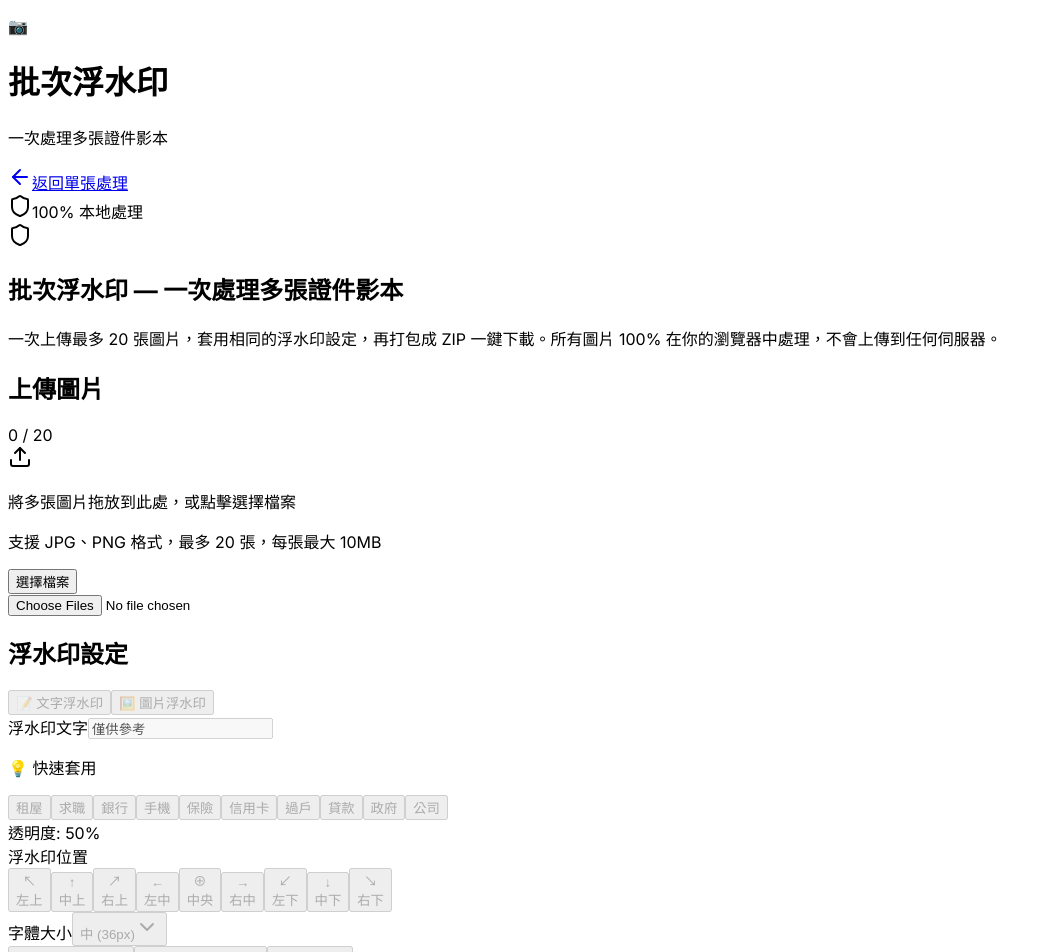
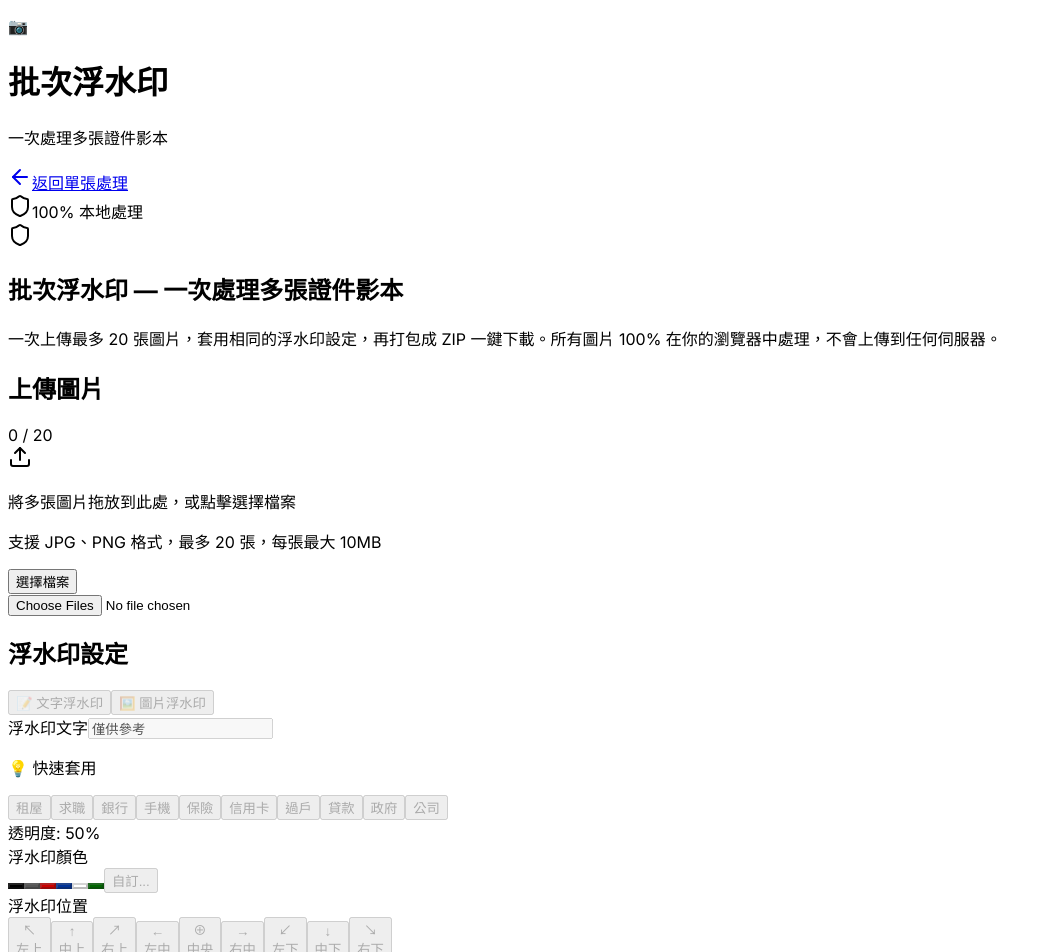
Before and after one commit to justin2061/PrivacyWatermark, a React (Vite) app in the folder client/: page /batch in a window 1280 px wide. Shown: the top 952 px of the page, without its empty margins (0-1052 px from the left). Built offline with nearby package versions, Linux system fonts and the light colour scheme.

Commit message:
feat: add watermark color customization with presets

```diff
--- a/client/src/components/watermark/WatermarkControls.tsx
+++ b/client/src/components/watermark/WatermarkControls.tsx
@@ -1,4 +1,4 @@
-import { useRef } from "react";
+import { useRef, useState } from "react";
 import { Card } from "@/components/ui/card";
 import { Input } from "@/components/ui/input";
 import { Label } from "@/components/ui/label";
@@ -11,6 +11,7 @@ export interface WatermarkSettings {
   opacity: number;
   position: 'top-left' | 'top-center' | 'top-right' | 'center-left' | 'center' | 'center-right' | 'bottom-left' | 'bottom-center' | 'bottom-right';
   fontSize: 'small' | 'medium' | 'large' | 'xlarge';
+  color: string; // text watermark color as hex
   logoSrc: string | null; // logo image as a data URL (never uploaded — stays local)
   logoSize: number; // logo width as a percentage of the original image width (10-50)
 }
@@ -27,6 +28,7 @@ interface WatermarkControlsProps {
 
 export function WatermarkControls({ settings, onSettingsChange, disabled }: WatermarkControlsProps) {
   const logoInputRef = useRef<HTMLInputElement>(null);
+  const [showCustomColor, setShowCustomColor] = useState(false);
 
   const handleLogoSelect = (event: React.ChangeEvent<HTMLInputElement>) => {
     const file = event.target.files?.[0];
@@ -47,6 +49,19 @@ export function WatermarkControls({ settings, onSettingsChange, disabled }: Wate
     };
     reader.readAsDataURL(file);
   };
+
+  const colorPresets = [
+    { value: '#000000', label: '黑' },
+    { value: '#555555', label: '深灰' },
+    { value: '#CC0000', label: '紅' },
+    { value: '#003399', label: '深藍' },
+    { value: '#FFFFFF', label: '白' },
+    { value: '#006600', label: '深綠' },
+  ];
+
+  const isCustomColor = !colorPresets.some(
+    (p) => p.value.toLowerCase() === settings.color.toLowerCase()
+  );
 
   const positions = [
     { value: 'top-left', label: '左上', icon: '↖' },
@@ -236,6 +251,54 @@ export function WatermarkControls({ settings, onSettingsChange, disabled }: Wate
           />
         </div>
 
+        {/* Color Selection */}
+        <div>
+          <Label className="block text-sm font-medium text-gray-700 mb-2">浮水印顏色</Label>
+          <div className="flex flex-wrap items-center gap-2">
+            {colorPresets.map((preset) => (
+              <button
+                key={preset.value}
+                type="button"
+                onClick={() => onSettingsChange({ color: preset.value })}
+                disabled={disabled}
+                title={preset.label}
+                aria-label={preset.label}
+                className={`w-9 h-9 rounded-md border transition-all ${
+                  settings.color.toLowerCase() === preset.value.toLowerCase()
+                    ? 'ring-2 ring-offset-2 ring-primary border-primary'
+                    : 'border-gray-300'
+                } ${disabled ? 'opacity-50 cursor-not-allowed' : 'cursor-pointer'}`}
+                style={{ backgroundColor: preset.value }}
+              />
+            ))}
+            <button
+              type="button"
+              onClick={() => setShowCustomColor((v) => !v)}
+              disabled={disabled}
+              className={`px-3 h-9 rounded-md border text-sm transition-all ${
+                isCustomColor
+                  ? 'ring-2 ring-offset-2 ring-primary border-primary'
+                  : 'border-gray-300'
+              } ${disabled ? 'opacity-50 cursor-not-allowed' : 'cursor-pointer'}`}
+            >
+              自訂...
+            </button>
+          </div>
+          {(showCustomColor || isCustomColor) && (
+            <div className="mt-3 flex items-center gap-2">
+              <input
+                type="color"
+                value={settings.color}
+                onChange={(e) => onSettingsChange({ color: e.target.value })}
+                disabled={disabled}
+                className="w-10 h-9 rounded border border-gray-300 cursor-pointer disabled:opacity-50"
+                aria-label="自訂浮水印顏色"
+              />
+              <span className="text-sm text-gray-600 uppercase">{settings.color}</span>
+            </div>
+          )}
+        </div>
+
         {/* Position Selection */}
         <div>
           <Label className="block text-sm font-medium text-gray-700 mb-2">浮水印位置</Label>
--- a/client/src/hooks/useBatchWatermark.ts
+++ b/client/src/hooks/useBatchWatermark.ts
@@ -41,6 +41,7 @@ export function useBatchWatermark() {
     opacity: 50,
     position: "center",
     fontSize: "medium",
+    color: "#000000",
     logoSrc: null,
     logoSize: 25,
   });
--- a/client/src/hooks/useWatermark.ts
+++ b/client/src/hooks/useWatermark.ts
@@ -15,6 +15,7 @@ export function useWatermark() {
     opacity: 50,
     position: "center",
     fontSize: "medium",
+    color: "#000000",
     logoSrc: null,
     logoSize: 25
   });
--- a/client/src/lib/watermarkProcessor.ts
+++ b/client/src/lib/watermarkProcessor.ts
@@ -151,12 +151,14 @@ export class WatermarkProcessor {
   ) {
     const fontSize = this.getFontSize(settings.fontSize, width);
     ctx.font = `bold ${fontSize}px Inter, sans-serif`;
-    ctx.fillStyle = `rgba(0, 0, 0, ${settings.opacity / 100})`;
+    const { r, g, b } = this.hexToRgb(settings.color);
+    ctx.fillStyle = `rgba(${r}, ${g}, ${b}, ${settings.opacity / 100})`;
     ctx.textAlign = 'center';
     ctx.textBaseline = 'middle';
 
-    // Add text shadow for better visibility
-    ctx.shadowColor = 'rgba(255, 255, 255, 0.8)';
+    // Add a contrasting shadow so the watermark stays legible (dark shadow for light text, light shadow otherwise)
+    const isLightColor = (r * 0.299 + g * 0.587 + b * 0.114) > 186;
+    ctx.shadowColor = isLightColor ? 'rgba(0, 0, 0, 0.8)' : 'rgba(255, 255, 255, 0.8)';
     ctx.shadowBlur = fullRes ? Math.max(2, Math.floor(width / 300)) : 2;
     ctx.shadowOffsetX = fullRes ? Math.max(1, Math.floor(width / 600)) : 1;
     ctx.shadowOffsetY = fullRes ? Math.max(1, Math.floor(width / 600)) : 1;
@@ -190,6 +192,22 @@ export class WatermarkProcessor {
       case 'xlarge': return baseSize * 1.8;
       default: return baseSize;
     }
+  }
+
+  // Parse a #RGB or #RRGGBB hex color into its r/g/b components (falls back to black)
+  private hexToRgb(hex: string): { r: number; g: number; b: number } {
+    let h = (hex || '').trim().replace(/^#/, '');
+    if (h.length === 3) {
+      h = h.split('').map((c) => c + c).join('');
+    }
+    if (!/^[0-9a-fA-F]{6}$/.test(h)) {
+      return { r: 0, g: 0, b: 0 };
+    }
+    return {
+      r: parseInt(h.slice(0, 2), 16),
+      g: parseInt(h.slice(2, 4), 16),
+      b: parseInt(h.slice(4, 6), 16),
+    };
   }
 
   // Top-left corner for a box of (boxWidth × boxHeight) at the given nine-grid position
```
